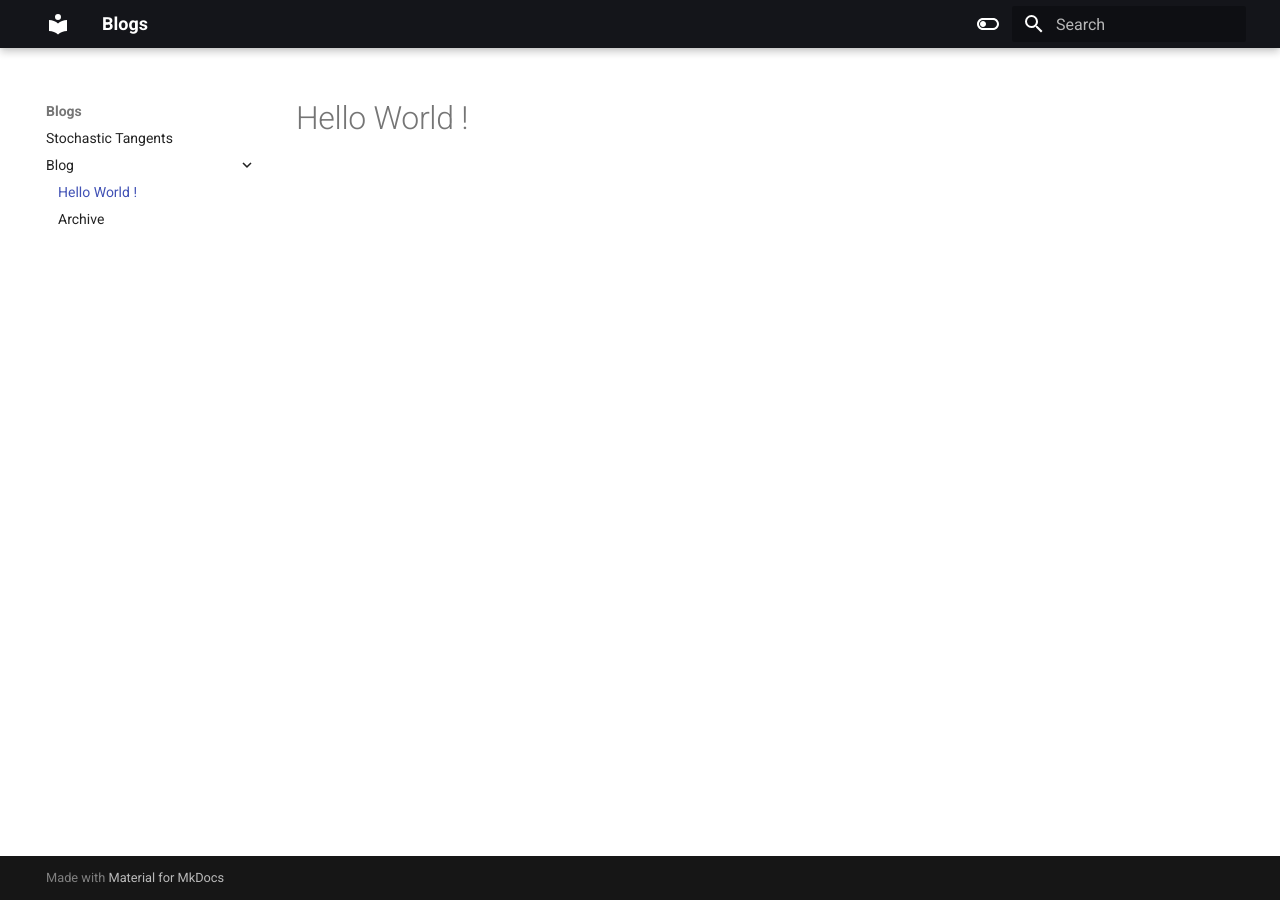
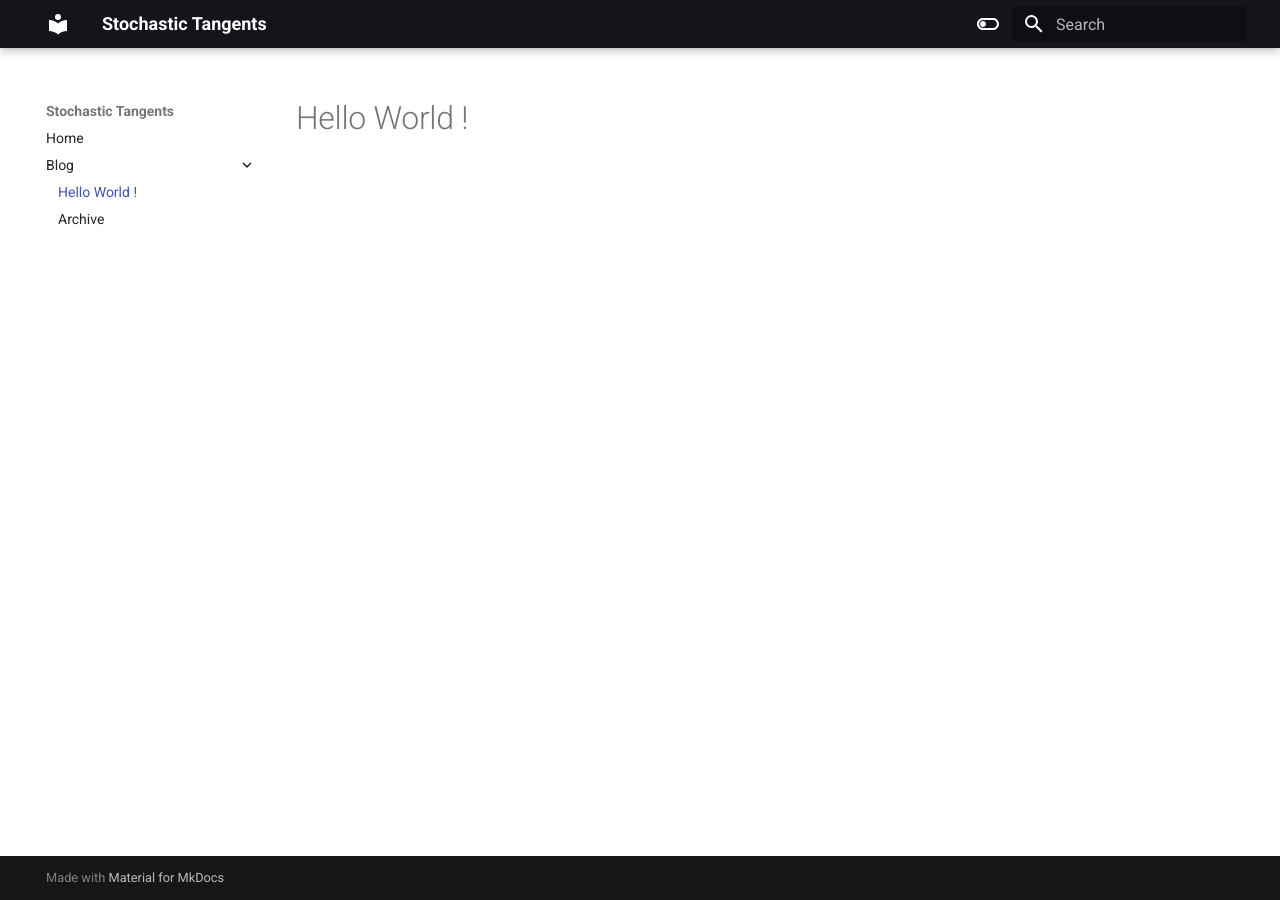
Before and after one commit to BishalLakha/blog, an MkDocs documentation site: the page built from docs/blog/index.md, in a window 1280 px wide. Built offline with MkDocs 1.6.1 and Material for MkDocs 9.7.7, drawn with Linux system fonts in a browser that asks for light colours.

Commit message:
changed title

```diff
--- a/mkdocs.yml
+++ b/mkdocs.yml
@@ -1,4 +1,4 @@
-site_name: Blogs
+site_name: Stochastic Tangents
 
 theme:
     name: 'material'
```
Also changed, not shown: docs/index.md (+0 -1 lines), 1 other file.
